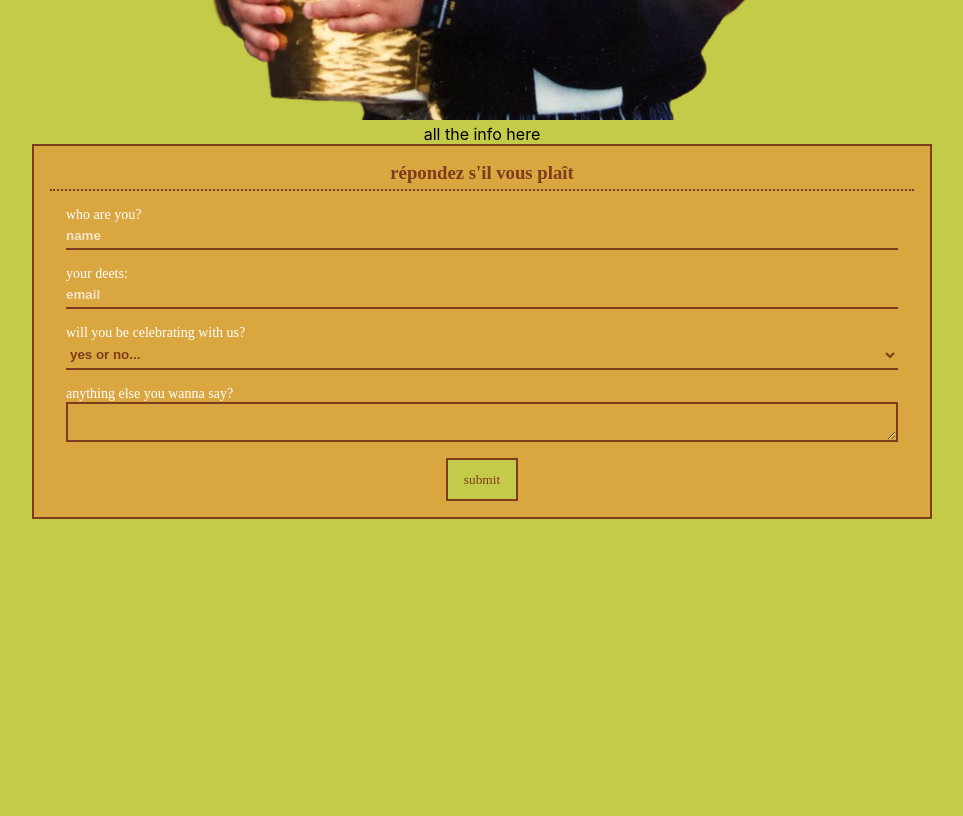
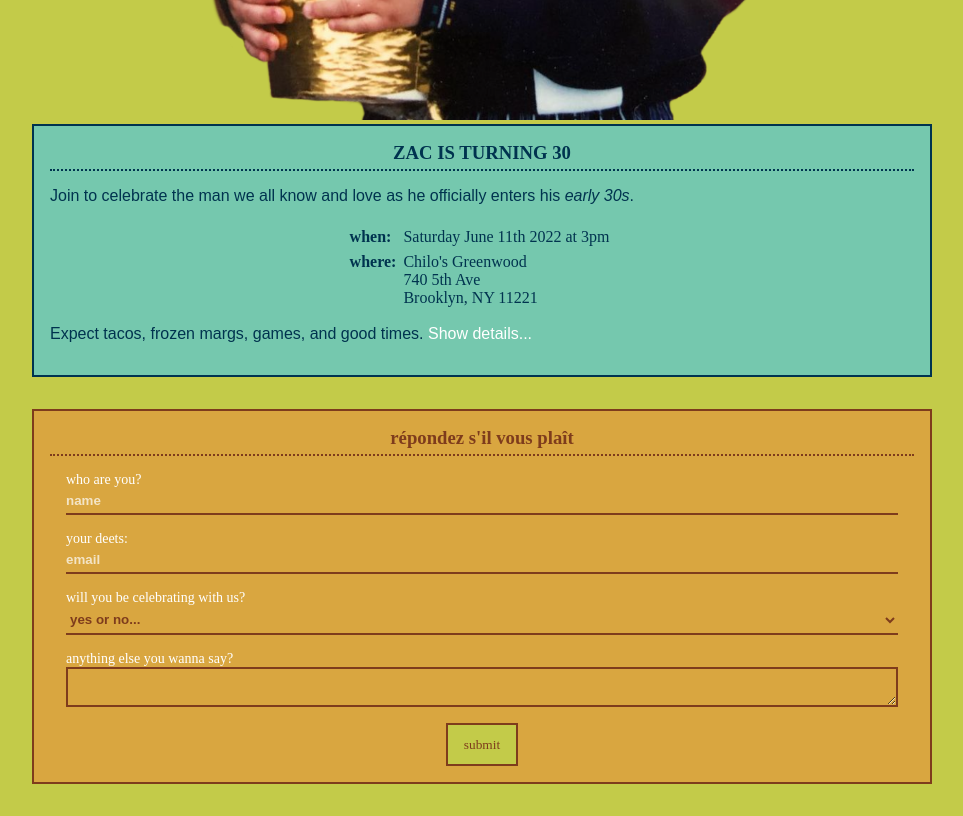
Before and after one commit to labchild/zac-tasks, a React (Create React App) app: page / in a window 1280 px wide. Shown: the part 680-1496 px from the top of the page, without its empty margins (158-1121 px from the left). Before the commit the page ends 1231 px from the top, so only its background shows below. Built offline with nearby package versions, Linux system fonts and the light colour scheme; a web font is replaced by a local one.

Commit message:
add details, detail styles, and show/hide toggle state

```diff
--- a/src/App.css
+++ b/src/App.css
@@ -4,6 +4,8 @@
   --lt-orange: #d9a640;
   --orange: #d26632;
   --dark: #7e3c1c;
+  --denim: #00334f;
+  --lt-denim: #75c8ae;
   --brand-font: "bookman-jf-pro", serif;
   --fancy-font: italic;
   --text: "degular-text", sans-serif;
@@ -56,12 +58,58 @@
   font-family: "Margin", var(--fancy-font);
   font-size: 48px;
   font-weight: 300;
+  text-shadow: 0 2px rgba(0, 0, 0, 0.2);
   -moz-transform: translateX(100%);
   -webkit-transform: translateX(100%);
   transform: translateX(100%);
   -moz-animation: scroll-left 10s linear infinite;
   -webkit-animation: scroll-left 10s linear infinite;
-  animation: bounce 10s linear infinite;
+  animation: bounce 15s linear infinite;
+}
+
+/* flyer info */
+.info {
+  border: var(--denim) 2px solid;
+  font-family: var(--text);
+  width: 75%;
+  margin: 0 auto 2rem;
+  padding: 0 1rem 1rem;
+  background-color: var(--lt-denim);
+  max-width: 900px;
+  color: var(--denim);
+}
+
+.info h3 {
+  padding-bottom: 5px;
+  margin: 1rem 0;
+  font-family: var(--brand-font);
+  width: 100%;
+  color: var(--denim);
+  border-bottom: var(--denim) 2px dotted;
+}
+
+.info p {
+  text-align: left;
+}
+
+.info span {
+  color: #fff;
+}
+
+table {
+  margin: 1rem auto;
+  padding: 0 10px;
+  text-align: left;
+  font-family: var(--brand-font);
+}
+
+td {
+  vertical-align: top;
+  padding: 5px 5px 0 0;
+}
+
+address {
+  font-style: normal;
 }
 
 /* form styles */
@@ -140,6 +188,10 @@ select:focus {
   transform: translate(0, 2%);
 }
 
+.hide {
+  display: none;
+}
+
 /* animatinos */
 @-moz-keyframes scroll-left {
   0% {
--- a/src/components/Flyer.js
+++ b/src/components/Flyer.js
@@ -1,14 +1,18 @@
-import React from "react";
+import React, { useState } from "react";
 import lilzac from "../assets/lilzac-full-sq.png";
 
 function Flyer() {
+  const [detailsOpen, setDetailsOpen] = useState(false);
+
+  function toggleDetails() {
+    detailsOpen ? setDetailsOpen(false) : setDetailsOpen(true);
+  }
+
   return (
     <header className="flyer">
       <section className="visuals">
         <div className="title marquee">
-          <h1>
-            come party with Zac
-          </h1>
+          <h1>come party with Zac</h1>
         </div>
         <div className="gif-wrapper">
           <img
@@ -17,7 +21,68 @@ function Flyer() {
           />
         </div>
       </section>
-      <article className="info">all the info here</article>
+      <article className="info">
+        <h3>ZAC IS TURNING 30</h3>
+        <p>
+          Join to celebrate the man we all know and love as he officially enters
+          his <em>early 30s</em>.
+        </p>
+        <table>
+          <tr>
+            <td>
+              <strong>when: </strong>
+            </td>
+            <td>Saturday June 11th 2022 at 3pm</td>
+          </tr>
+          <tr>
+            <td>
+              <strong>where: </strong>
+            </td>
+            <td>
+              <address>
+                Chilo's Greenwood
+                <br />
+                740 5th Ave
+                <br />
+                Brooklyn, NY 11221
+              </address>
+            </td>
+          </tr>
+        </table>
+        <p>
+          Expect tacos, frozen margs, games, and good times.{" "}
+          <span onClick={toggleDetails}>
+            {detailsOpen ? "Hide details..." : "Show details..."}
+          </span>
+        </p>
+        <div className={detailsOpen ? "details" : "details hide"}>
+          <p>
+            Chilo's is 100% outdoors, so please wear sunscreen and drink water!
+            We're too old to fuck around with the sun like that.
+            <br />
+            <br />
+            If you have game suggestions (card or drinking – remember, we'll be
+            outdoors), bring it or send Lelah a note with your RSVP and she'll
+            look into acquiring it.
+          </p>
+          <p>
+            If it rains, the party will move to{" "}
+            <strong>
+              <a
+                href="http://seawitchnyc.com/"
+                target="_blank"
+                rel="noreferrer"
+              >
+                Sea Witch
+              </a>
+            </strong>
+            . It's just 2 blocks north of Chilo's.
+            <br />
+            <br />
+            Be sure to RSVP so Lelah knows who to contact with updates.
+          </p>
+        </div>
+      </article>
     </header>
   );
 }
```
